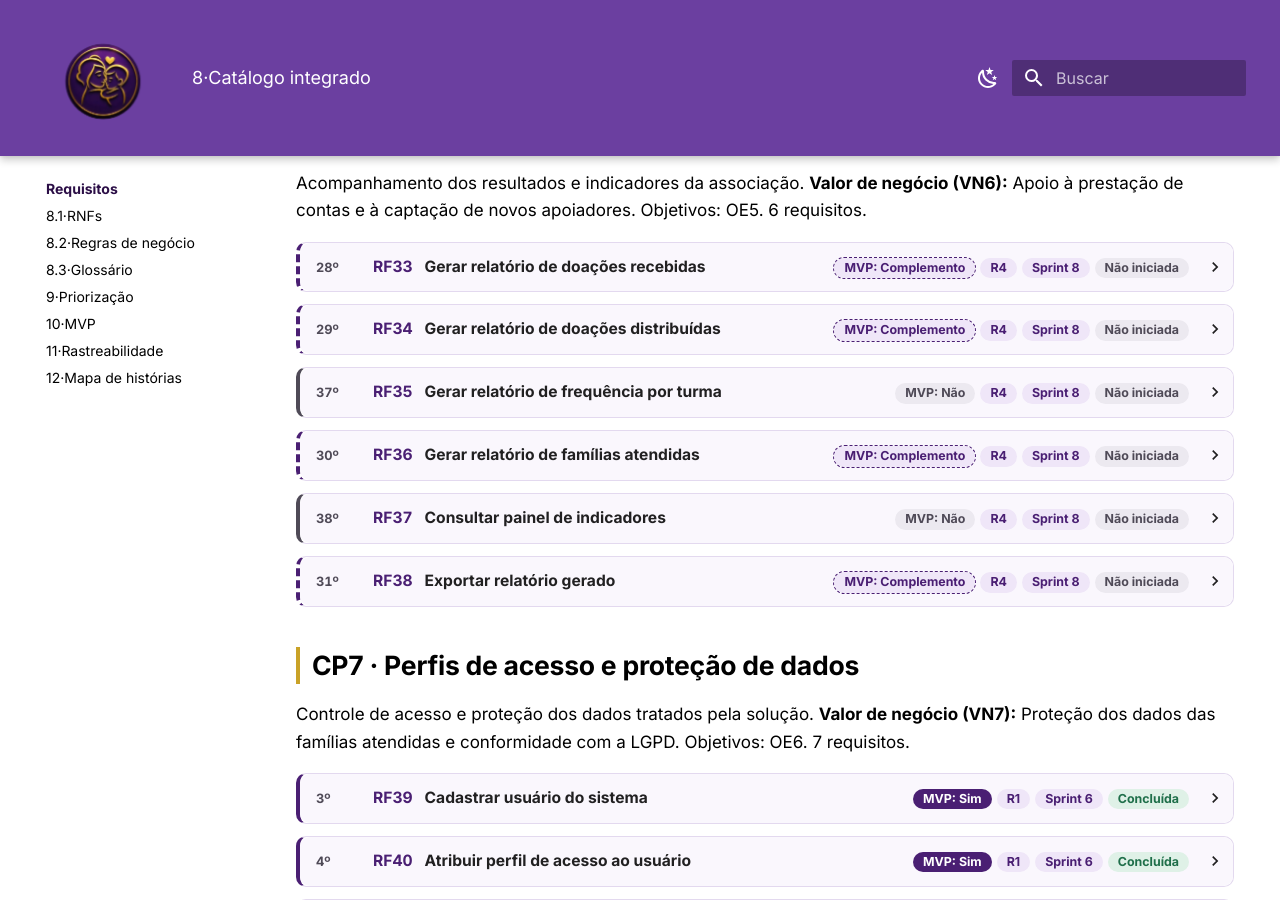
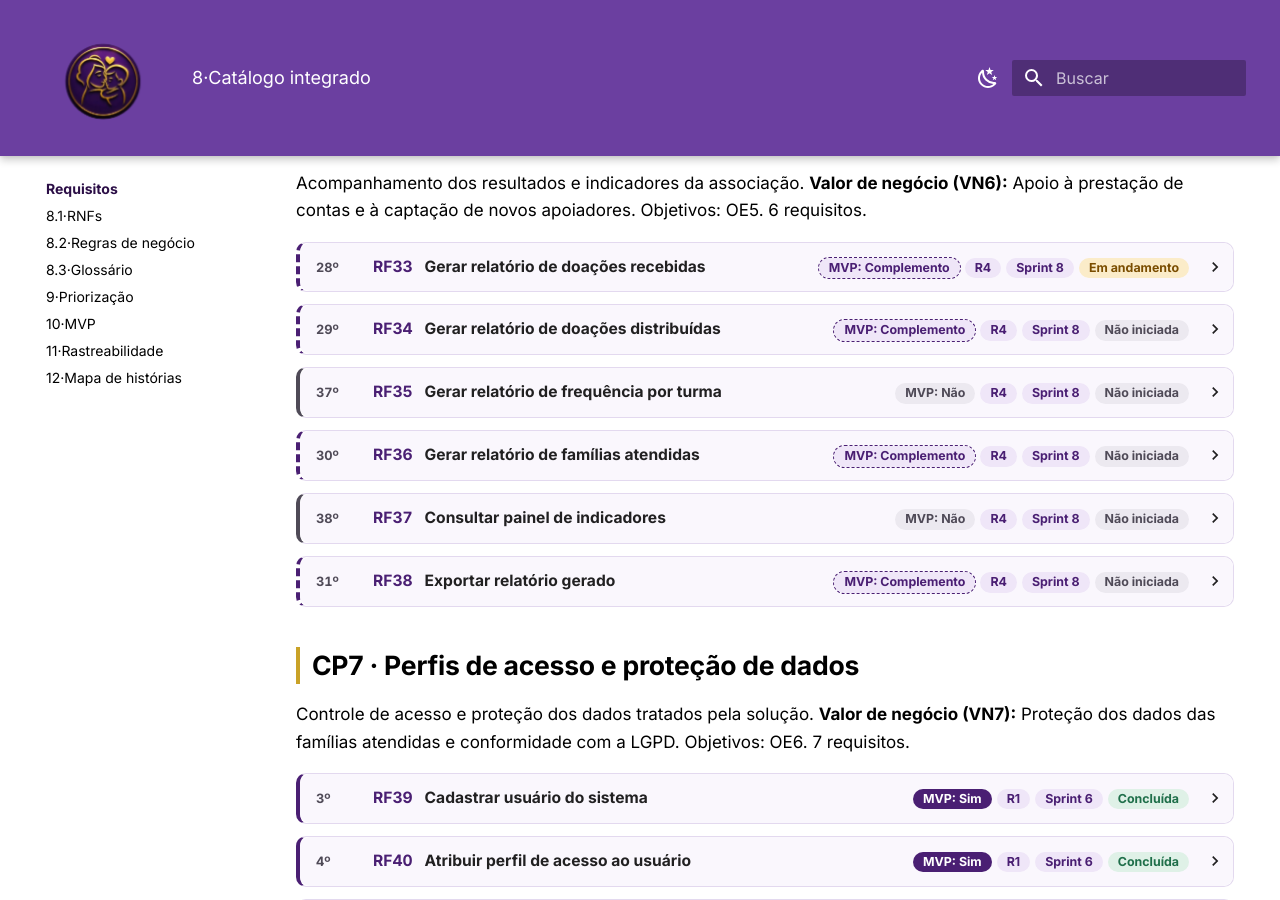
Before and after one commit to mdsreq-fga-unb/REQ-2026.2-T01-MaesGuerreiras, an MkDocs documentation site: the page built from docs/08-requisitos/index.md, in a window 1280 px wide and 900 px high, scrolled down 3986 px. Built offline with MkDocs 1.6.1 and Material for MkDocs 9.7.7, drawn with Linux system fonts in a browser that asks for light colours.

Commit message:
Atualiza a situação dos requisitos a partir das issues

```diff
--- a/docs/08-requisitos/index.md
+++ b/docs/08-requisitos/index.md
@@ -648,8 +648,8 @@ Gestão da frequência dos participantes nas atividades. **Valor de negócio (VN
 
 Acompanhamento dos resultados e indicadores da associação. **Valor de negócio (VN6):** Apoio à prestação de contas e à captação de novos apoiadores. Objetivos: OE5. 6 requisitos.
 
-<details class="ficha" id="rf33" data-cp="cp6" data-release="r4" data-sprint="8" data-mvp="complemento" data-situacao="nao-iniciada" data-valor="3" data-esforco="2" data-ordem="28" data-perfis="coordenacao" markdown="1">
-<summary><span class="ficha__ordem" title="Posição na ordem do backlog">28º</span> <span class="ficha__id">RF33</span> <span class="ficha__nome">Gerar relatório de doações recebidas</span> <span class="ficha__chips"><span class="chip chip--mvp-complemento">MVP: Complemento</span> <span class="chip">R4</span> <span class="chip">Sprint 8</span> <span class="chip chip--sit-nao-iniciada">Não iniciada</span></span></summary>
+<details class="ficha" id="rf33" data-cp="cp6" data-release="r4" data-sprint="8" data-mvp="complemento" data-situacao="em-andamento" data-valor="3" data-esforco="2" data-ordem="28" data-perfis="coordenacao" markdown="1">
+<summary><span class="ficha__ordem" title="Posição na ordem do backlog">28º</span> <span class="ficha__id">RF33</span> <span class="ficha__nome">Gerar relatório de doações recebidas</span> <span class="ficha__chips"><span class="chip chip--mvp-complemento">MVP: Complemento</span> <span class="chip">R4</span> <span class="chip">Sprint 8</span> <span class="chip chip--sit-em-andamento">Em andamento</span></span></summary>
 
 | Parte do registro | Informação |
 | :--- | :--- |
@@ -661,8 +661,8 @@ Acompanhamento dos resultados e indicadores da associação. **Valor de negócio
 | Critérios de aceitação | **CA-RF33-01:** A Coordenação consegue gerar o relatório dos itens recebidos considerando período, categoria e doador.<br>**CA-RF33-02:** Os resultados correspondem aos registros de recebimento do RF09 que atendem aos filtros utilizados. Quando os filtros são combinados, todos são respeitados.<br>**CA-RF33-03:** As quantidades apresentadas preservam a unidade da categoria. Caso sejam apresentados totais, eles não somam indiscriminadamente quantidades de categorias com unidades diferentes.<br>**CA-RF33-04:** Quando não existem recebimentos correspondentes aos filtros, o relatório informa a ausência de registros, sem apresentar dados de outro período ou recorte.<br>**CA-RF33-05:** Voluntário e Visitante não conseguem gerar nem acessar o relatório restrito, inclusive por acesso direto à operação.<br>**CA-RF33-06:** A consulta dos resultados atende ao RNF03: até 3 segundos em pelo menos 95% das requisições, em conexão móvel 3G/4G.<br>Evidência prevista: Base fictícia de recebimentos com valores conhecidos, filtros isolados e combinados, conferência das quantidades e unidades, resultado vazio, testes de acesso e medição do RNF03. |
 | Priorização | Valor **3** (fonte: avaliação da cliente por requisito, planilha de priorização v2) · Esforço **2** · Risco: Alto: esforço 4 · Posição **28** na ordem<br>**Valor (cliente):** Should have, critério: contribuição para os objetivos do projeto. «Substitui a soma manual do caderno na prestação de contas. Com o filtro por doador, permite mostrar a cada apoiador o que ele contribuiu, o que ajuda a captação.»<br>**Esforço (equipe):** esforço 3 · complexidade 2 · lacuna 2 → consolidado 2,3. A parte do relatório não é difícil, mas leva mais tempo para implementar.<br>**Leitura da matriz:** Candidato ao MVP (valor 3 · esforço 2). Entre os primeiros da Fatia 2, conforme a capacidade das sprints. |
 | Entrega | MVP: **complemento** (Fatia 2), conforme a nova matriz (planilha v2) · Release **R4** · Sprint **8** · Iceberg: Base |
-| Situação | Não iniciada |
-| Evolução | 29/10/2026 · Nova matriz, com o valor dado pela cliente por requisito (planilha v2): valor 2 → 3; esforço 4 → 2; MVP: não → complemento. ([MUD-015](../14-historico/index.md#mud-015))<br>26/11/2026 · Incluídos critérios de aceitação para os 23 RFs previstos para a Sprint 8 e o fechamento, com evidências previstas e pendências de definição identificadas. ([MUD-057](../14-historico/index.md#mud-057)) |
+| Situação | Em andamento |
+| Evolução | 29/10/2026 · Nova matriz, com o valor dado pela cliente por requisito (planilha v2): valor 2 → 3; esforço 4 → 2; MVP: não → complemento. ([MUD-015](../14-historico/index.md#mud-015))<br>26/11/2026 · Incluídos critérios de aceitação para os 23 RFs previstos para a Sprint 8 e o fechamento, com evidências previstas e pendências de definição identificadas. ([MUD-057](../14-historico/index.md#mud-057))<br>26/11/2026 · Situação: Não iniciada → Em andamento (issue #123). ([MUD-074](../14-historico/index.md#mud-074)) |
 
 </details>
 
```
Also changed, not shown: docs/14-historico/index.md (+1 -0 lines).
